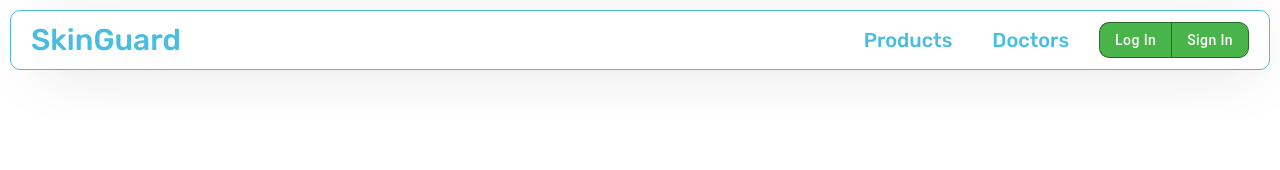
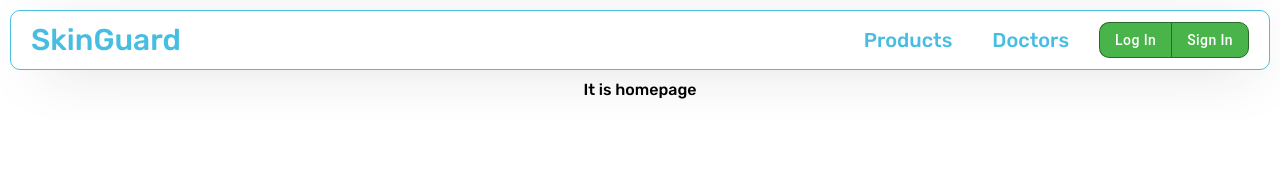
Before and after one commit to ira-bibik/skin-guard, a React (Create React App) app in the folder client/: page / in a window 1280 px wide. Shown: the top 170 px of the page. Built offline with nearby package versions, Linux system fonts and the light colour scheme.

Commit message:
Update Home.tsx

```diff
--- a/client/src/pages/Home.tsx
+++ b/client/src/pages/Home.tsx
@@ -1,7 +1,7 @@
 import { FC } from 'react';
 
 const Home: FC = () => {
-	return <div></div>;
+	return <div>It is homepage</div>;
 };
 
 export default Home;
```
